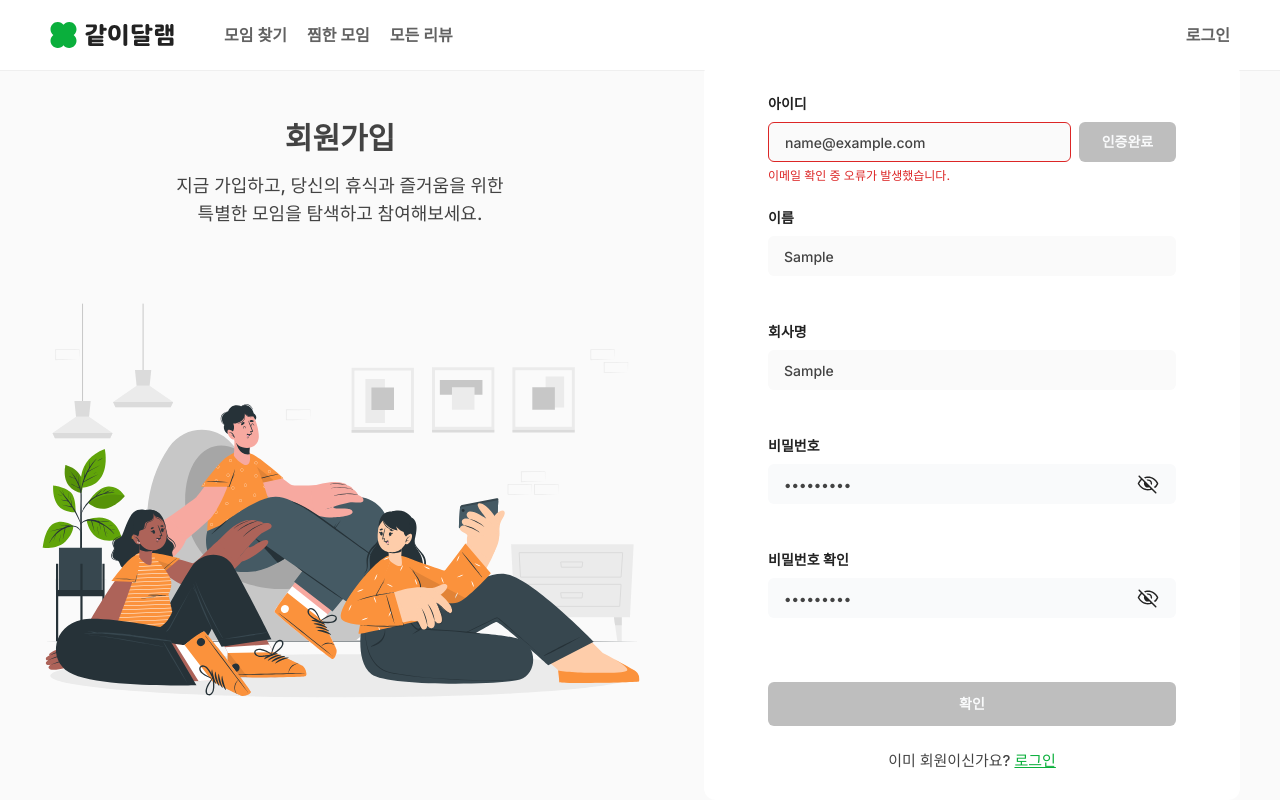
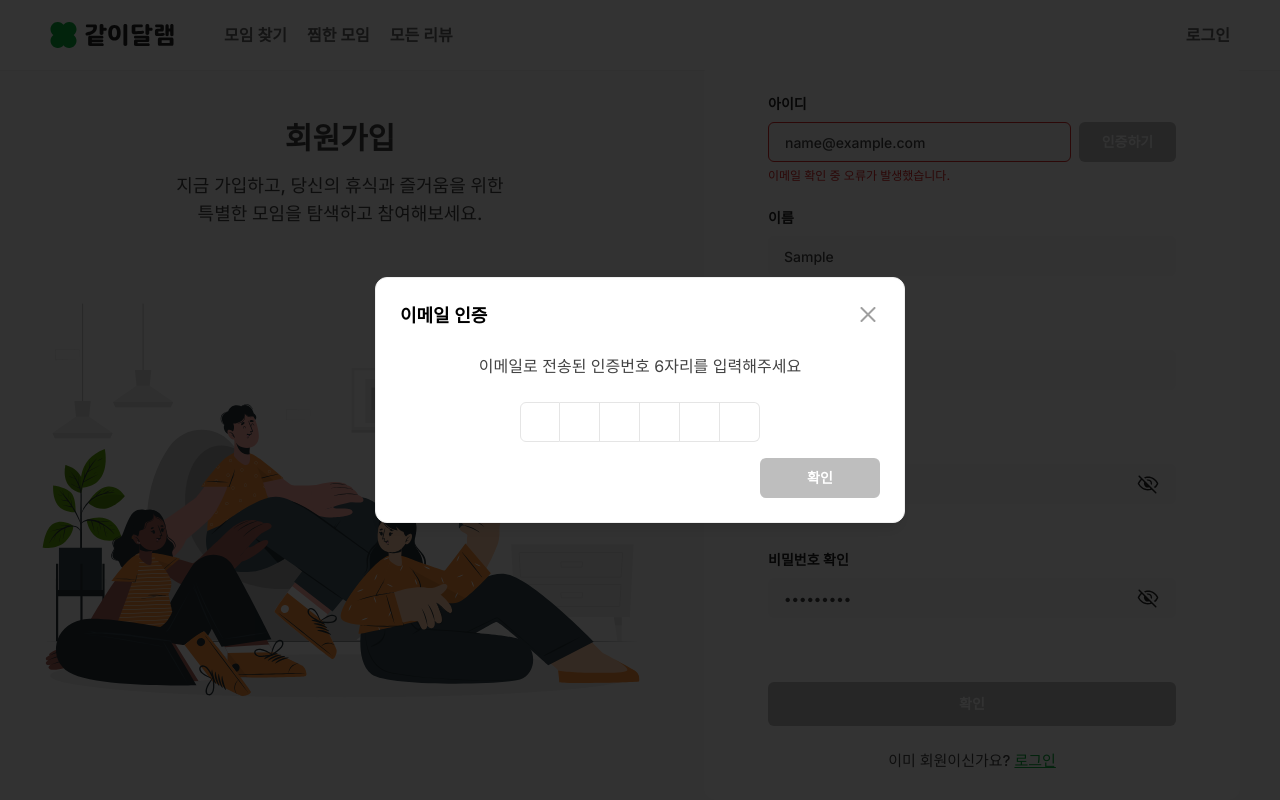
Before and after one commit to yeonna18k/relax-together-front, a Next.js app: page /signup in a window 1280 px wide. Both pictures are taken after typing "name@example.com", "Sample", "Sample", "Sample123", "Sample123" into the empty fields and a click on the button "인증하기". Built offline with nearby package versions, Linux system fonts and the light colour scheme; no server answers.

Commit message:
feat: 이메일 인증 모달 적용

```diff
--- a/package.json
+++ b/package.json
@@ -44,6 +44,7 @@
     "firebase": "^10.13.1",
     "framer-motion": "^11.5.4",
     "immer": "^10.1.1",
+    "input-otp": "^1.2.4",
     "lucide-react": "^0.438.0",
     "next": "14.2.7",
     "next-i18next": "^15.3.1",
--- a/src/entities/auth/model/hooks/useEmailAuthentication.ts
+++ b/src/entities/auth/model/hooks/useEmailAuthentication.ts
@@ -1,6 +1,9 @@
-export async function useEmailAuthentication() {
+export function useEmailAuthentication() {
   const handleEmailAuthentication = async () => {
     try {
+      // const response = await
+      // return response.data
     } catch (e) {}
   };
+  return { handleEmailAuthentication };
 }
--- a/src/features/auth/signup/ui/SignupEmailFormField.tsx
+++ b/src/features/auth/signup/ui/SignupEmailFormField.tsx
@@ -1,3 +1,6 @@
+import { useEmailAuthentication } from '@/entities/auth/model/hooks/useEmailAuthentication';
+import Modal from '@/shared/common/ui/modal';
+import { useModal } from '@/shared/hooks/useModal';
 import { cn } from '@/shared/lib/utils';
 import { Button } from '@/shared/ui/button';
 import {
@@ -8,6 +11,9 @@ import {
   FormMessage,
 } from '@/shared/ui/form';
 import { Input } from '@/shared/ui/input';
+import { InputOTP, InputOTPGroup, InputOTPSlot } from '@/shared/ui/input-otp';
+import { REGEXP_ONLY_DIGITS_AND_CHARS } from 'input-otp';
+import { useState } from 'react';
 import { UseFormReturn } from 'react-hook-form';
 import { useVerifyUniqueEmail } from '../../../../entities/auth/model/hooks/useVerifyUniqueEmail';
 import { SignupFormType } from './SignupForm';
@@ -23,7 +29,10 @@ export default function SignupEmailFormField({
   emailAuthentication,
   setEmailAuthentication,
 }: SignupFormFieldProps) {
+  const [otp, setOtp] = useState('');
   const error = form.formState.errors;
+  const { modal, openModal } = useModal();
+  const { handleEmailAuthentication } = useEmailAuthentication();
   useVerifyUniqueEmail(form, error);
 
   const commonInputProps = {
@@ -65,14 +74,48 @@ export default function SignupEmailFormField({
               />
             </FormControl>
             <Button
-              variant={emailAuthentication ? 'disabled' : 'outline'}
+              variant={
+                error.email || emailAuthentication ? 'disabled' : 'outline'
+              }
               size="default"
               className="h-10 w-[97px] px-6"
-              disabled={emailAuthentication}
-              onClick={e => setEmailAuthentication(!emailAuthentication)}
+              disabled={emailAuthentication || error.email !== undefined}
+              onClick={e => {
+                e.preventDefault();
+                openModal('EmailAuthenticationModal');
+              }}
             >
               {emailAuthentication ? '인증완료' : '인증하기'}
             </Button>
+            {modal.includes('EmailAuthenticationModal') && (
+              <Modal
+                variant="single"
+                size="sm"
+                title="이메일 인증"
+                disabled={otp.length < 6}
+                handleAction={handleEmailAuthentication}
+              >
+                <div className="flex flex-col items-center gap-6">
+                  <p className="text-gray-800">
+                    이메일로 전송된 인증번호 6자리를 입력해주세요
+                  </p>
+                  <InputOTP
+                    maxLength={6}
+                    pattern={REGEXP_ONLY_DIGITS_AND_CHARS}
+                    onChange={e => setOtp(e)}
+                  >
+                    <InputOTPGroup>
+                      <InputOTPSlot index={0} />
+                      <InputOTPSlot index={1} />
+                      <InputOTPSlot index={2} />
+                      <InputOTPSlot index={3} />
+                      <InputOTPSlot index={4} />
+                      <InputOTPSlot index={5} />
+                    </InputOTPGroup>
+                  </InputOTP>
+                </div>
+              </Modal>
+            )}
           </div>
           <FormMessage className="text-sm font-medium text-error" />
         </FormItem>
--- a/src/features/auth/signup/ui/SignupForm.tsx
+++ b/src/features/auth/signup/ui/SignupForm.tsx
@@ -8,6 +8,7 @@ import { useForm } from 'react-hook-form';
 import { z } from 'zod';
 
 import { useSignup } from '@/entities/auth/api';
+import { useModal } from '@/shared/hooks/useModal';
 import { useState } from 'react';
 import GenericFormField from '../../ui/GenericFormField';
 import TogglePage from '../../ui/TogglePage';
@@ -47,6 +48,7 @@ export default function SignupForm({
 }) {
   const [emailAuthentication, setEmailAuthentication] = useState(false);
   const { signup } = useSignup();
+  const { modal, openModal } = useModal();
   const form = useForm<SignupFormType>({
     resolver: zodResolver(formSchema),
     mode: 'all',
@@ -83,6 +85,7 @@ export default function SignupForm({
             emailAuthentication={emailAuthentication}
             setEmailAuthentication={setEmailAuthentication}
           />
+
           <GenericFormField
             form={form}
             name="name"
--- /dev/null
+++ b/src/shared/ui/input-otp.tsx
@@ -0,0 +1,71 @@
+'use client';
+
+import { OTPInput, OTPInputContext } from 'input-otp';
+import { Dot } from 'lucide-react';
+import * as React from 'react';
+
+import { cn } from '@/shared/lib/utils';
+
+const InputOTP = React.forwardRef<
+  React.ElementRef<typeof OTPInput>,
+  React.ComponentPropsWithoutRef<typeof OTPInput>
+>(({ className, containerClassName, ...props }, ref) => (
+  <OTPInput
+    ref={ref}
+    containerClassName={cn(
+      'flex items-center gap-2 has-[:disabled]:opacity-50',
+      containerClassName,
+    )}
+    className={cn('disabled:cursor-not-allowed', className)}
+    {...props}
+  />
+));
+InputOTP.displayName = 'InputOTP';
+
+const InputOTPGroup = React.forwardRef<
+  React.ElementRef<'div'>,
+  React.ComponentPropsWithoutRef<'div'>
+>(({ className, ...props }, ref) => (
+  <div ref={ref} className={cn('flex items-center', className)} {...props} />
+));
+InputOTPGroup.displayName = 'InputOTPGroup';
+
+const InputOTPSlot = React.forwardRef<
+  React.ElementRef<'div'>,
+  React.ComponentPropsWithoutRef<'div'> & { index: number }
+>(({ index, className, ...props }, ref) => {
+  const inputOTPContext = React.useContext(OTPInputContext);
+  const { char, hasFakeCaret, isActive } = inputOTPContext.slots[index];
+
+  return (
+    <div
+      ref={ref}
+      className={cn(
+        'relative flex h-10 w-10 items-center justify-center border-y border-r border-input text-sm text-gray-500 transition-all first:rounded-l-md first:border-l last:rounded-r-md',
+        isActive && 'z-10 ring-2 ring-green-800 ring-offset-background',
+        className,
+      )}
+      {...props}
+    >
+      {char}
+      {hasFakeCaret && (
+        <div className="pointer-events-none absolute inset-0 flex items-center justify-center">
+          <div className="h-4 w-px animate-caret-blink bg-foreground duration-1000" />
+        </div>
+      )}
+    </div>
+  );
+});
+InputOTPSlot.displayName = 'InputOTPSlot';
+
+const InputOTPSeparator = React.forwardRef<
+  React.ElementRef<'div'>,
+  React.ComponentPropsWithoutRef<'div'>
+>(({ ...props }, ref) => (
+  <div ref={ref} role="separator" {...props}>
+    <Dot />
+  </div>
+));
+InputOTPSeparator.displayName = 'InputOTPSeparator';
+
+export { InputOTP, InputOTPGroup, InputOTPSeparator, InputOTPSlot };
--- a/tailwind.config.ts
+++ b/tailwind.config.ts
@@ -152,12 +152,17 @@ const config: Config = {
             position: 'absolute',
           },
         },
+        'caret-blink': {
+          '0%,70%,100%': { opacity: '1' },
+          '20%,50%': { opacity: '0' },
+        },
       },
       animation: {
         slideIn: 'slideIn 0.5s ease-out forwards',
         slideOut: 'slideOut 0.5s ease-out forwards',
         fillHeart: 'fillHeart 0.3s ease-out forwards',
         clearHeart: 'clearHeart 0.3s ease-out forwards',
+        'caret-blink': 'caret-blink 1.25s ease-out infinite',
       },
     },
   },
```
Also changed, not shown: 1 other file (tests, documents, lock files or other folders).
